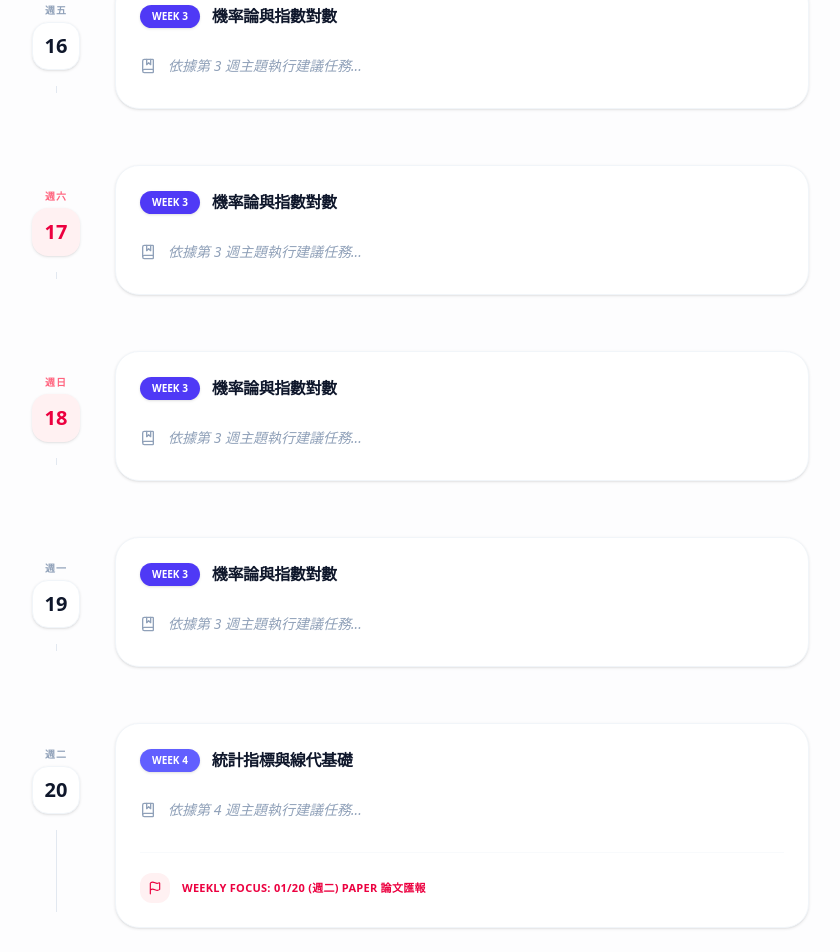
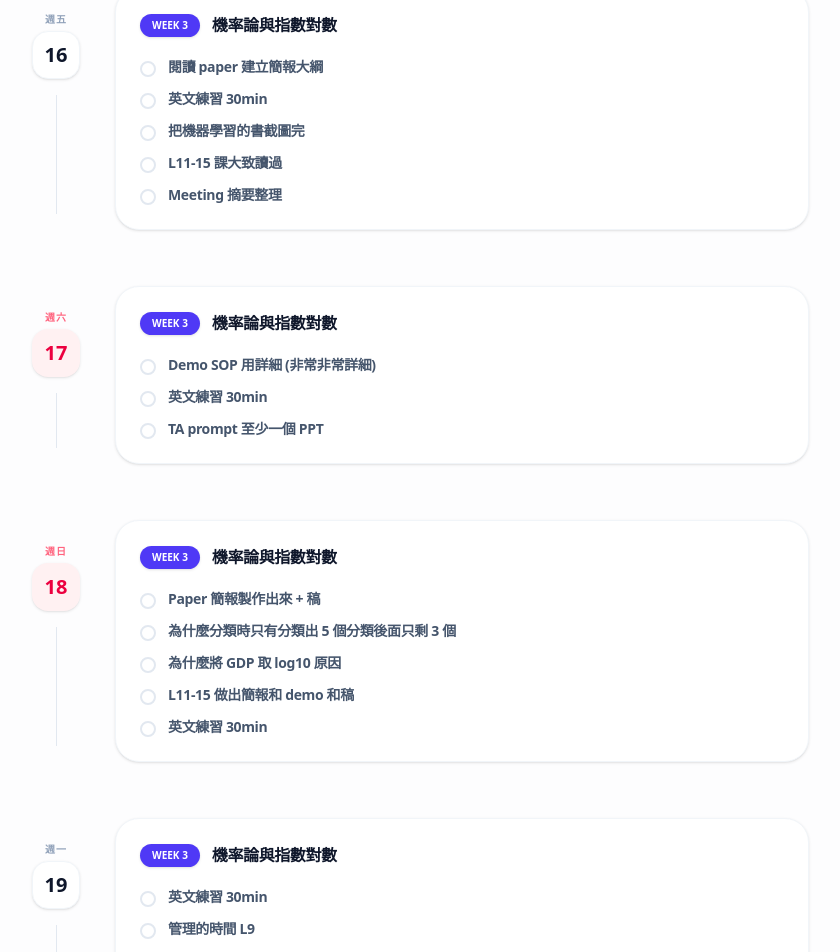
Before and after one commit to niiii518/-meeting-plan, a React (Vite) app: page / in a window 1280 px wide. Shown: the part 2908-3860 px from the top of the page, without its empty margins (363-1203 px from the left). Built offline with nearby package versions, Linux system fonts and the light colour scheme.

Commit message:
1/14-1/19更新進度

```diff
--- a/src/App.jsx
+++ b/src/App.jsx
@@ -79,6 +79,39 @@ const specificDailyTasks = {
     "TA PPT 報告 Practice",
     "《管理的實踐》練習與應用",
     "Demo SOP 流程練習"
+  ],
+  "1/14": [
+    "感冒休息中..."
+  ],
+  "1/15": [
+    "和憨憨見面",
+    "依樣休養中..."
+  ],
+  "1/16": [
+    "閱讀 paper 建立簡報大綱",
+    "英文練習 30min",
+    "把機器學習的書截圖完",
+    "L11-15 課大致讀過",
+    "Meeting 摘要整理"
+  ],
+  "1/17": [
+    "Demo SOP 用詳細 (非常非常詳細)",
+    "英文練習 30min",
+    "TA prompt 至少一個 PPT"
+  ],
+  "1/18": [
+    "Paper 簡報製作出來 + 稿",
+    "為什麼分類時只有分類出 5 個分類後面只剩 3 個",
+    "為什麼將 GDP 取 log10 原因",
+    "L11-15 做出簡報和 demo 和稿",
+    "英文練習 30min"
+  ],
+  "1/19": [
+    "英文練習 30min",
+    "管理的時間 L9",
+    "Paper 簡報練習報",
+    "機器學習上禮拜問題加進度試報",
+    "Demo SOP 報告練習"
   ]
 };
 
```
